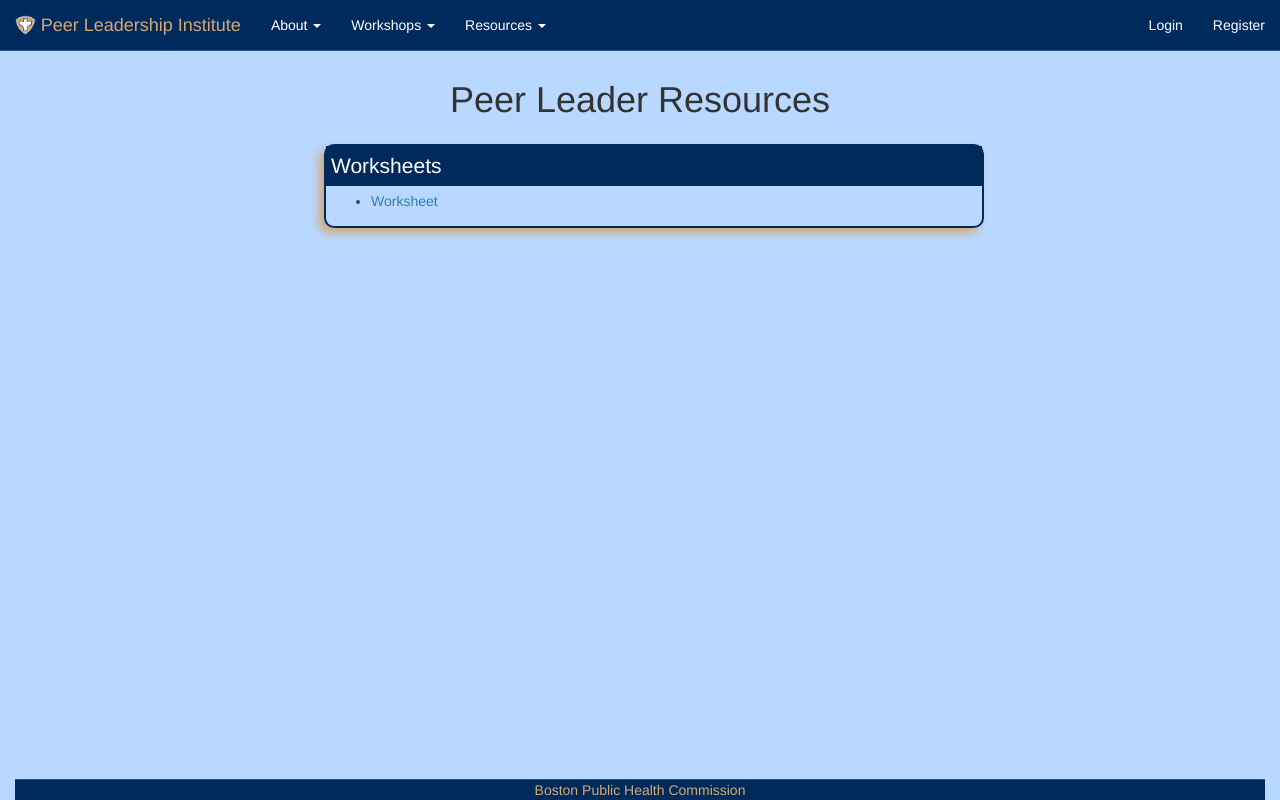
After one commit to drussotto/Boston-Public-Health-Commission-Peer-Leadership-Institute, a Python web app: template templates/peer_leader_resources.html in a window 1280 px wide. The commit adds this page. Run offline with Jinja, Linux system fonts and the light colour scheme; the template is opened without the code that fills it, so the values that code supplies are empty; some libraries are stand-ins or nearby versions.

Commit message:
Added Peer Leader Resources page and added a peer leader user role

```diff
--- a/application.py
+++ b/application.py
@@ -88,6 +88,11 @@ def validate():
     else:
         return pli.validate_user(request.args.get('user'))
 
+@application.route('/peer-leader-resources')
+@pli.PEERLEADER_PERM.require(http_exception=403)
+def peer_leader_resources():
+    return render_template("peer_leader_resources.html")
+
 @application.route('/')
 def index():
     return render_template("index.html")
--- a/templates/layout.html
+++ b/templates/layout.html
@@ -75,7 +75,21 @@
                   <li><a href="{{ url_for ( 'static', filename='docs/workshop_signup.pdf' ) }}" target="_blank">Request a Workshop</a></li>
                 </ul>
               </li>
-              <li><a href="{{ file_url_for ( 'resources.html' ) }}">Resources</a></li>
+               <li class="dropdown">
+                <a href="#"
+                   class="dropdown-toggle"
+                   data-toggle="dropdown"
+                   role="button"
+                   aria-haspopup="true"
+                   aria-expanded="false">
+                   Resources
+                   <span class="caret"></span>
+                </a>
+                <ul class="dropdown-menu">
+                  <li><a href="{{ file_url_for ( 'resources.html' ) }}">Student Resources</a></li>
+                  <li><a href="{{ url_for('peer_leader_resources') }}">Peer Leader Resources</a></li>
+                </ul>
+              </li>
             </ul>
             <ul class="nav navbar-nav navbar-right">
               <li><a href="{{ url_for('login') }}">Login</a></li>
--- /dev/null
+++ b/templates/peer_leader_resources.html
@@ -0,0 +1,43 @@
+{% extends "layout.html" %}
+{% block styles %}
+{{super()}}
+<link rel="stylesheet" href="{{url_for('static', filename='css/index.css')}}">
+<style type="text/css">
+  .center-container {
+    margin: 0 auto;
+    max-width: 600px;
+  }
+
+  .page-heading {
+    text-align: center;
+  }
+
+  .key {
+    color: #0070C0;
+  }
+</style>
+{% endblock %}
+
+{% block page_content %}
+  <!-- Resources-Page -->
+  <div class="container-fluid">
+    <div class="center-container">
+      <div class="row">
+        <div class="row page-heading">
+          <h1>Peer Leader Resources</h1>
+        </div>
+        <div class="col">
+          <div class="row">
+            <div class="col-xs-12 card">
+              <div class="heading">Worksheets</div>
+              <div class="card-body">
+              <ul>
+                <li><a href="{{ url_for ( 'static', filename='docs/SampleWorksheet.pdf' ) }}" target="_blank">Worksheet</a></li>
+              </ul>
+            </div>
+          </div>
+        </div>
+      </div>
+    </div>
+  </div>
+{% endblock %}
```
Also changed, not shown: pli/pli_roles.py (+8 -0 lines), seed_mongo.js (+11 -1 lines), 1 other file.
